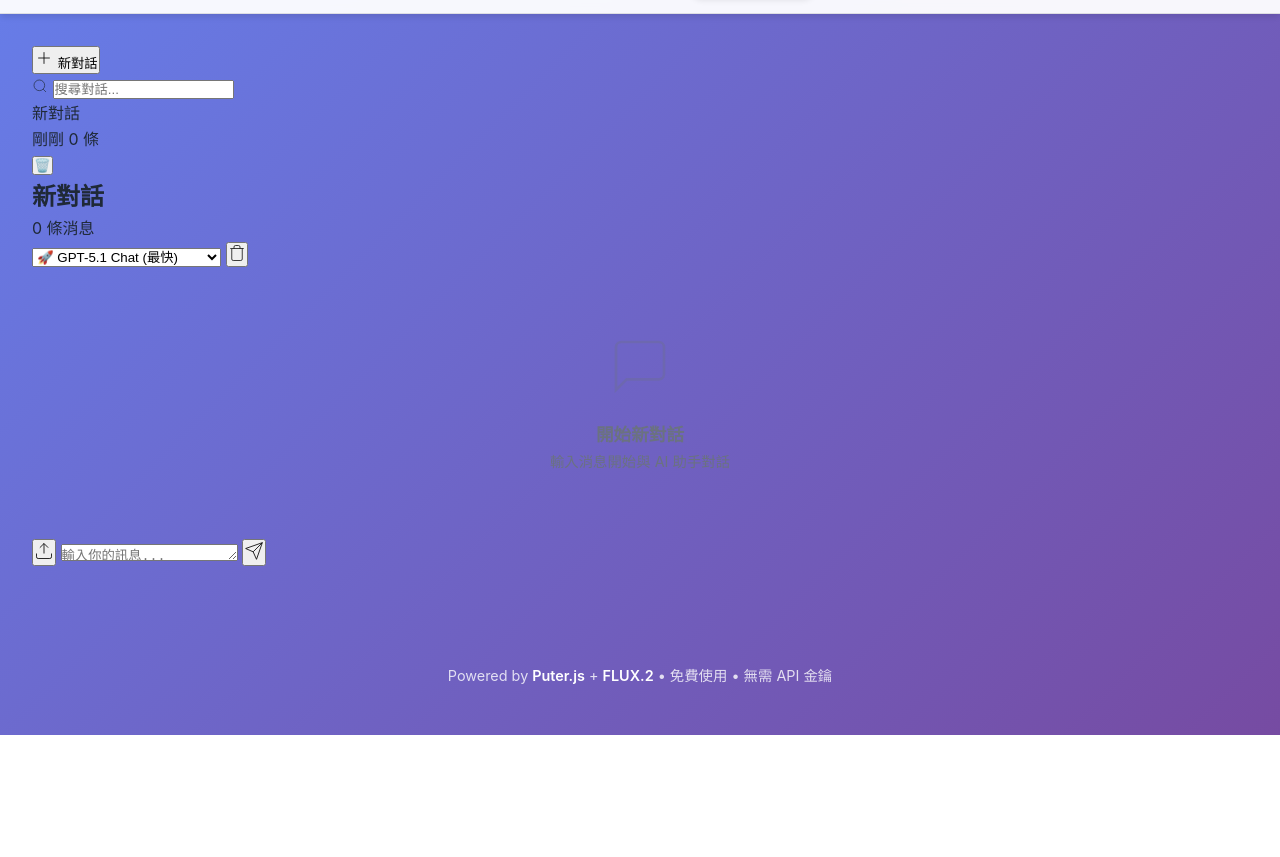
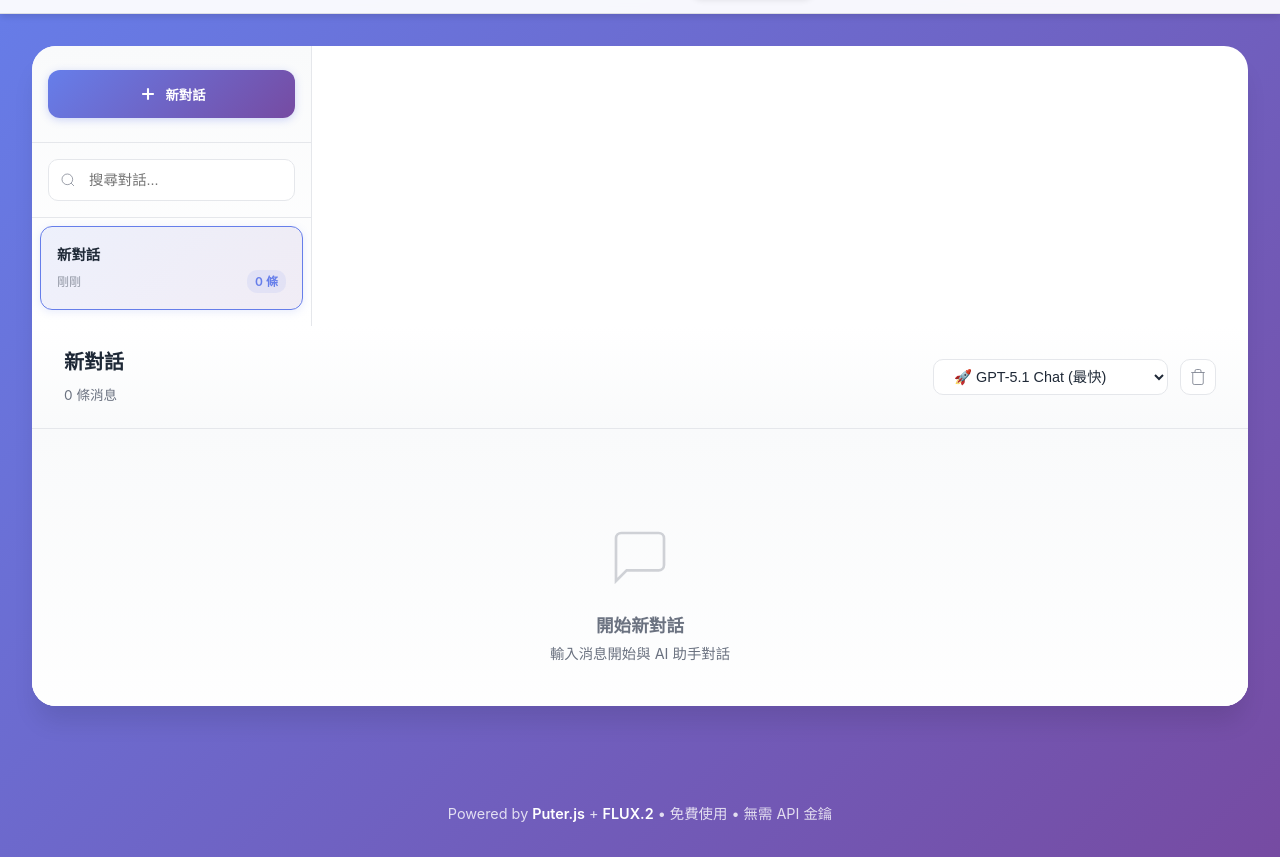
Before and after one commit to kinai9661/Puter, a website: page public/index.html in a window 1280 px wide. Shown: the part 65-922 px from the top of the page. Before the commit the page ends 800 px from the top, so only its background shows below. Drawn offline with nearby package versions, Linux system fonts and the light colour scheme.

Commit message:
🐛 修復 AI 聊天 UI 顯示問題
修復:
- ✅ 添加 chat-optimized.css 引用
- ✅ 添加 file-upload.js 引用
- ✅ 修復樣式加載順序
- ✅ 確保所有 CSS 正確加載
- ✅ 優化腳本加載順序

```diff
--- a/public/index.html
+++ b/public/index.html
@@ -4,7 +4,10 @@
     <meta charset="UTF-8">
     <meta name="viewport" content="width=device-width, initial-scale=1.0">
     <title>Puter AI - 免費 FLUX.2 Pro 圖像生成與 AI 聊天</title>
+
+    <!-- 主要樣式 -->
     <link rel="stylesheet" href="style.css">
+    <link rel="stylesheet" href="chat-optimized.css">
 
     <!-- Markdown 渲染 -->
     <script src="https://cdn.jsdelivr.net/npm/marked@11.0.0/marked.min.js"></script>
@@ -359,8 +362,9 @@
         </p>
     </footer>
 
-    <!-- 引入腳本 -->
+    <!-- 引入腳本 (按正確順序) -->
     <script src="chat-manager.js"></script>
+    <script src="file-upload.js"></script>
     <script src="app.js"></script>
 </body>
 </html>
```
